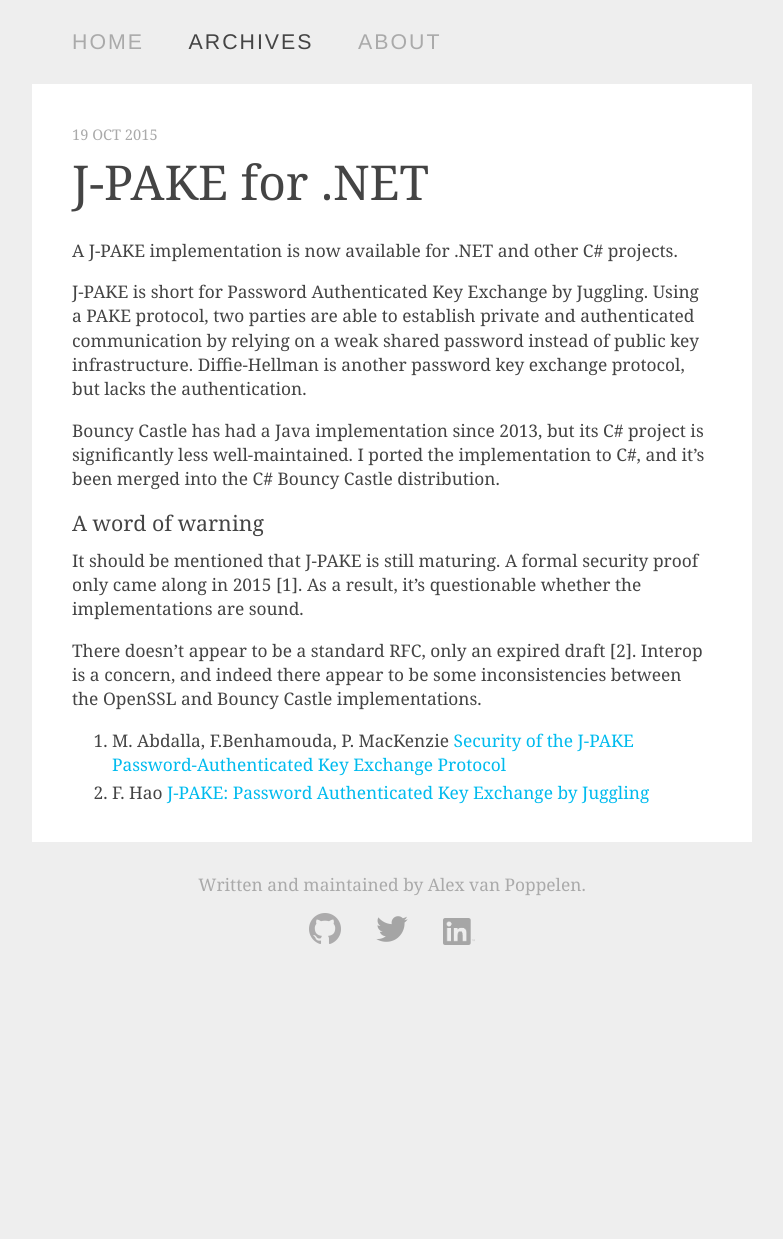
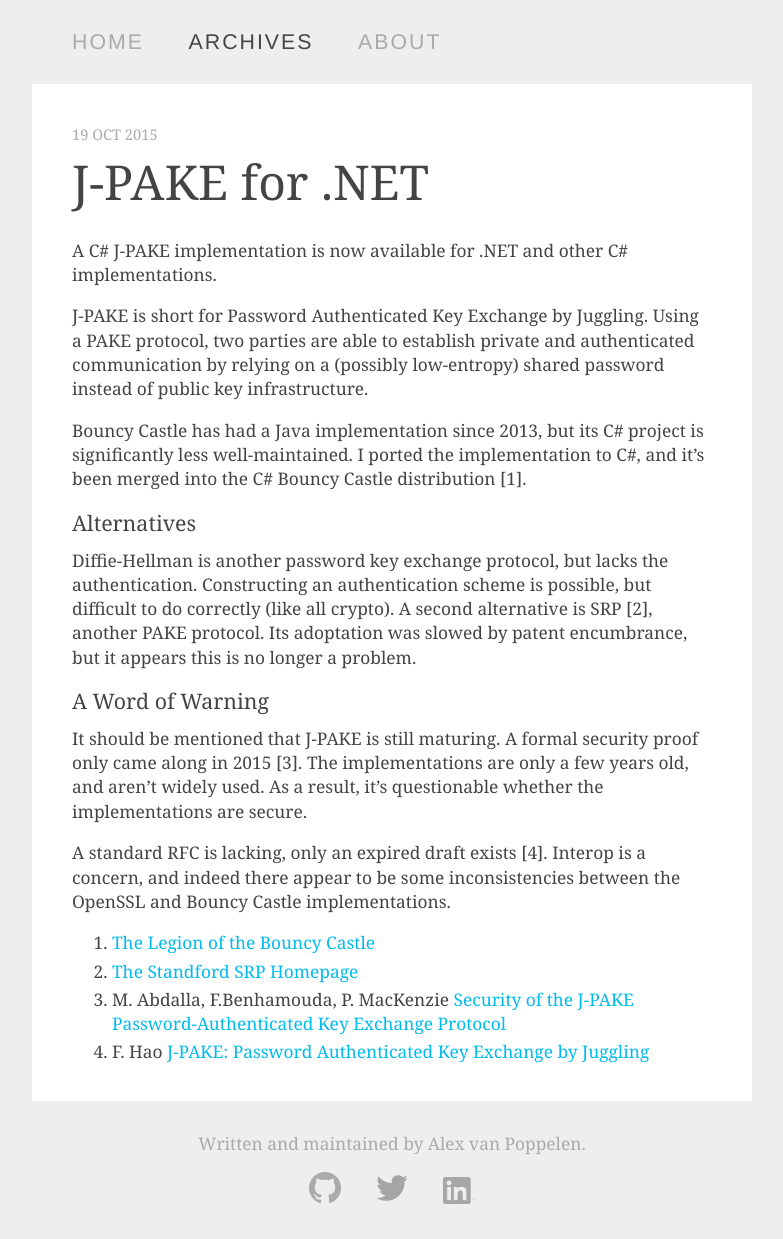
Before and after one commit to avanpo/avanpo.github.io, a Jekyll site: the page built from _posts/2015-10-19-jpake-for-net.md, in a window 1280 px wide. Shown: the whole page, without its empty margins (248-1031 px from the left). Built offline with Jekyll 4.4.1, drawn with Linux system fonts in a browser that asks for light colours; Markdown is read by kramdown in place of the engine named in the settings; before the commit the page ends 980 px from its top, so only the background shows below that.

Commit message:
updated jpake post

```diff
--- a/_posts/2015-10-19-jpake-for-net.md
+++ b/_posts/2015-10-19-jpake-for-net.md
@@ -3,17 +3,23 @@
 categories: crypto
 ---
 
-A J-PAKE implementation is now available for .NET and other C# projects.
+A C# J-PAKE implementation is now available for .NET and other C# implementations.
 
-J-PAKE is short for Password Authenticated Key Exchange by Juggling. Using a PAKE protocol, two parties are able to establish private and authenticated communication by relying on a weak shared password instead of public key infrastructure. Diffie-Hellman is another password key exchange protocol, but lacks the authentication.
+J-PAKE is short for Password Authenticated Key Exchange by Juggling. Using a PAKE protocol, two parties are able to establish private and authenticated communication by relying on a (possibly low-entropy) shared password instead of public key infrastructure.
 
-Bouncy Castle has had a Java implementation since 2013, but its C# project is significantly less well-maintained. I ported the implementation to C#, and it's been merged into the C# Bouncy Castle distribution.
+Bouncy Castle has had a Java implementation since 2013, but its C\# project is significantly less well-maintained. I ported the implementation to C\#, and it's been merged into the C\# Bouncy Castle distribution [1].
 
-### A word of warning
+### Alternatives
 
-It should be mentioned that J-PAKE is still maturing. A formal security proof only came along in 2015 [1]. As a result, it's questionable whether the implementations are sound.
+Diffie-Hellman is another password key exchange protocol, but lacks the authentication. Constructing an authentication scheme is possible, but difficult to do correctly (like all crypto). A second alternative is SRP [2], another PAKE protocol. Its adoptation was slowed by patent encumbrance, but it appears this is no longer a problem.
 
-There doesn't appear to be a standard RFC, only an expired draft [2]. Interop is a concern, and indeed there appear to be some inconsistencies between the OpenSSL and Bouncy Castle implementations.
+### A Word of Warning
 
-1. M. Abdalla, F.Benhamouda, P. MacKenzie [Security of the J-PAKE Password-Authenticated Key Exchange Protocol](http://www.normalesup.org/~fbenhamo/files/publications/SP_AbdBenMac15.pdf)
-2. F. Hao [J-PAKE: Password Authenticated Key Exchange by Juggling](https://tools.ietf.org/html/draft-hao-jpake-01)
+It should be mentioned that J-PAKE is still maturing. A formal security proof only came along in 2015 [3]. The implementations are only a few years old, and aren't widely used. As a result, it's questionable whether the implementations are secure.
+
+A standard RFC is lacking, only an expired draft exists [4]. Interop is a concern, and indeed there appear to be some inconsistencies between the OpenSSL and Bouncy Castle implementations.
+
+1. [The Legion of the Bouncy Castle](https://www.bouncycastle.org/csharp/)
+2. [The Standford SRP Homepage](http://srp.stanford.edu/)
+3. M. Abdalla, F.Benhamouda, P. MacKenzie [Security of the J-PAKE Password-Authenticated Key Exchange Protocol](http://www.normalesup.org/~fbenhamo/files/publications/SP_AbdBenMac15.pdf)
+4. F. Hao [J-PAKE: Password Authenticated Key Exchange by Juggling](https://tools.ietf.org/html/draft-hao-jpake-01)
```
